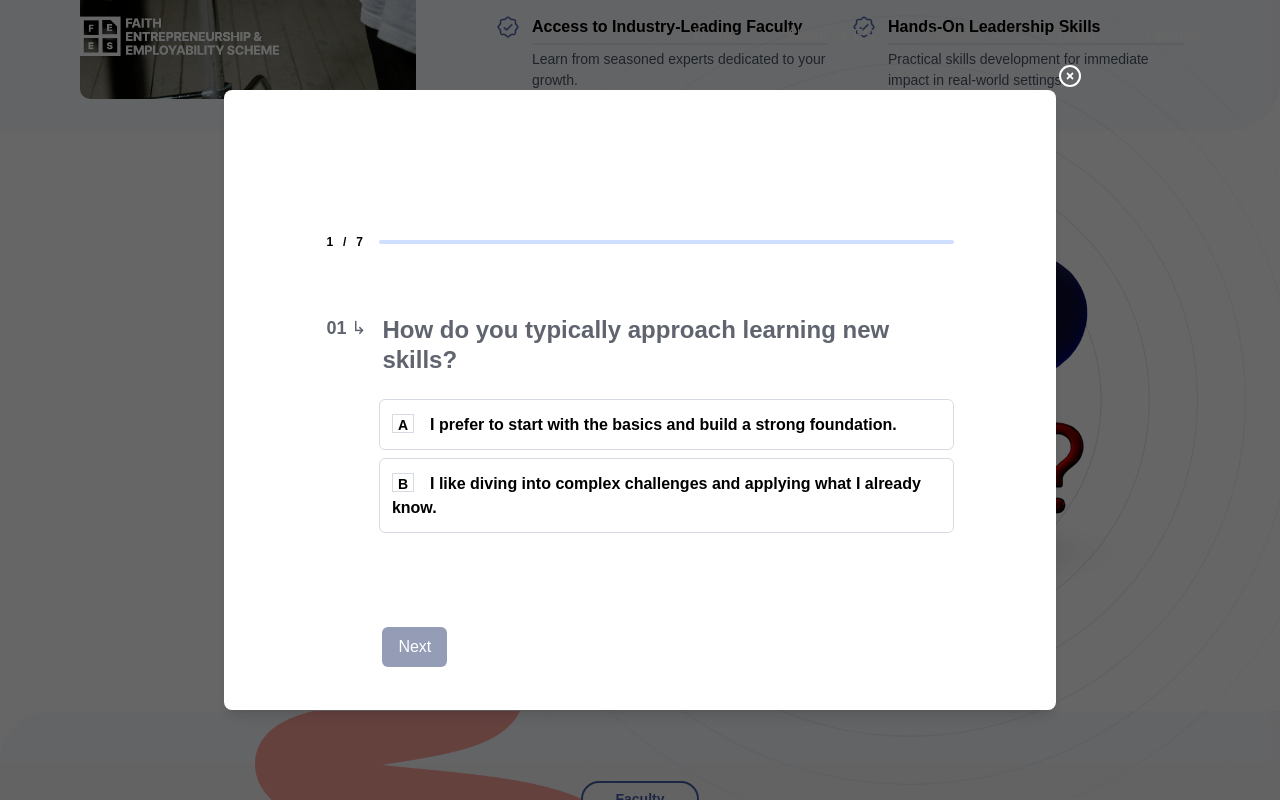
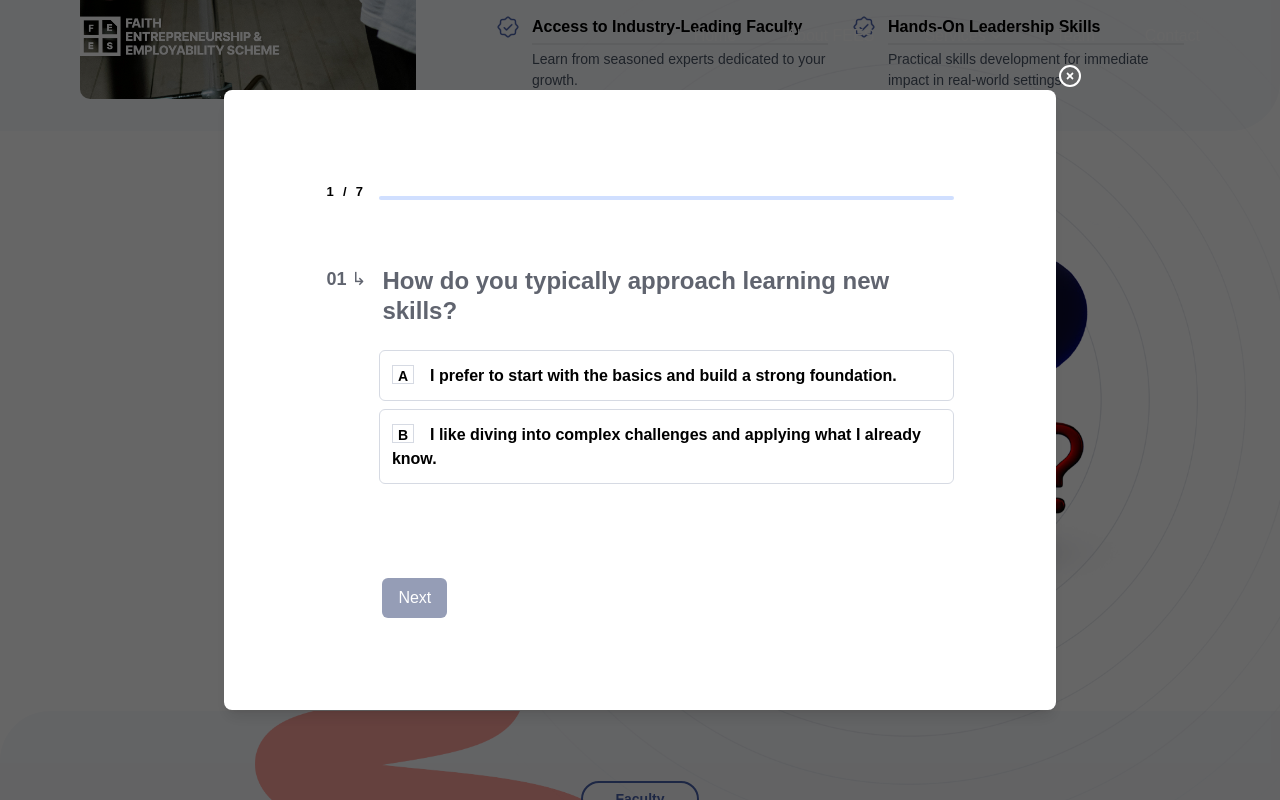
Before and after one commit to Afolabi-Ridwan/fees, a React (Vite) app: page / in a window 1280 px wide. Both pictures are taken after a click on the button "Take the quiz". Shown: the part 2551-3351 px from the top of the page. Built offline with nearby package versions, Linux system fonts and the light colour scheme.

Commit message:
ui: correction on the quiz modal

```diff
--- a/src/index.css
+++ b/src/index.css
@@ -713,13 +713,6 @@ input:focus {
 }
 
 
-@media (min-height: 600px) {
-    .progressBar {
-        margin-top: 100px;
-    }
-}
-
-
 @media (max-height: 600px) {
     .heroSection {
         height: 700px;
--- a/src/pages/Home/QuizModal/QuizModal.tsx
+++ b/src/pages/Home/QuizModal/QuizModal.tsx
@@ -74,23 +74,26 @@ const QuizModal: React.FC = () => {
     return (
         <div id="quiz-modal">
             {isMobile ? <PagesHeader currentPage={"Quiz"} /> : ""}
-            <div className={`fixed inset-0 flex justify-center items-center z-30 overflow-y-auto ${isSubmitting && "z-50"}`} style={{ backgroundColor: "rgba(0, 0, 0, 0.6)" }}>
-                <div className="bg-white flex flex-col justify-center items-center p-6 rounded-lg w-[65%] max-lg:w-[80%] max-sm:w-[100%] h-[620px] max-sm:h-[100%] shadow-lg relative quizCont">
+            <div className={`fixed inset-0  flex justify-center items-center  z-30 overflow-y-auto ${isSubmitting && "z-50"}`} style={{ backgroundColor: "rgba(0, 0, 0, 0.6)" }}>
+                <div className="bg-white flex flex-col sm:justify-center sm:items-center p-6 rounded-lg w-[65%]
+                max-lg:w-[80%] max-sm:w-[100%] h-[620px] max-sm:h-[100%] shadow-lg relative quizCont">
                     <i
-                        className="border border-2 border-white text-white text-[10px] rounded-full p-1 cursor-pointer absolute right-0 top-0 translate-y-[-25px] translate-x-[25px] hover:text-[14px] duration-400"
+                        className="border border-2 border-white text-white text-[10px] rounded-full p-1
+                        cursor-pointer absolute right-0 top-0 translate-y-[-25px] translate-x-[25px]
+                        hover:text-[14px] duration-400 max-sm:hidden"
                         onClick={() => modalStateHandler(false)}
                     >
                         <FaTimes />
                     </i>
 
-                    <div className="w-[80%] max-md:w-[100%] progressBar">
-                        <div className="flex items-center">
-                            <p className="flex w-[40px] justify-between mr-4 text-[12px] font-[600]">
+                    <div className="w-[80%] max-md:w-[100%] max-sm:mt-[130px] progressBar">
+                        <div className="sm:flex items-center">
+                            <p className="flex  w-[40px] justify-between mr-4 text-[13px] font-[600]">
                                 <span>{currentQuestion + 1}</span>
                                 <span>/</span>
                                 <span>{questions.length}</span>
                             </p>
-                            <div className="w-full bg-[#d0dfff] h-1 overflow-hidden rounded-md">
+                            <div className="w-full bg-[#d0dfff] h-1 overflow-hidden rounded-md mt-3">
                                 <motion.div
                                     className="bg-deepBlue h-1 transition-all duration-300"
                                     style={{
@@ -109,7 +112,7 @@ const QuizModal: React.FC = () => {
                                         <motion.div
                                             key={currentQuestion}
                                             initial={{
-        x: direction === -1 ? "-100%" : "100%",  // Always enter from right unless going back
+                                                x: direction === -1 ? "-100%" : "100%",
                                                 opacity: 0
                                             }}
                                             animate={{
@@ -117,7 +120,7 @@ const QuizModal: React.FC = () => {
                                                 opacity: 1
                                             }}
                                             exit={{
-        x: direction === -1 ? "100%" : "-100%",  // Exit opposite to entry
+                                                x: direction === -1 ? "100%" : "-100%",
                                                 opacity: 0
                                             }}
                                             transition={{ duration: 0.5, ease: "easeInOut" }}
@@ -166,7 +169,7 @@ const QuizModal: React.FC = () => {
                             </div>
                         </div>
 
-                        <div className="flex mt-8">
+                        <div className=" flex sm:mt-8 max-sm:absolute bottom-8 left-0 w-full max-sm:p-4  max-sm:justify-between">
                             <div className={`w-[40px] max-sm:w-0 max-sm:mr-0 mr-4 ${currentQuestion > questions.length - 1 && ""}`}></div>
                             {currentQuestion > 0 && (
                                 <button
@@ -183,9 +186,7 @@ const QuizModal: React.FC = () => {
                                     onClick={handleNext}
                                     disabled={!selectedAnswers[currentQuestion]}
                                     className={`px-4 py-2 max-sm:w-[100%] focus:outline-none bg-deepBlue text-white rounded-md cursor-pointer
-                                    hover:bg-[#1e2d5e] ${currentQuestion > 0 && "ml-4"} ${!selectedAnswers[currentQuestion] && "opacity-50 cursor-not-allowed"
-                                        }`}
-                                >
+                                    hover:bg-[#1e2d5e] ${currentQuestion > 0 && "ml-4"} ${!selectedAnswers[currentQuestion] && "opacity-50 cursor-not-allowed"}`}>
                                     Next
                                 </button>
                             )}
```
Lines whose indentation alone changed are shown as unchanged.
